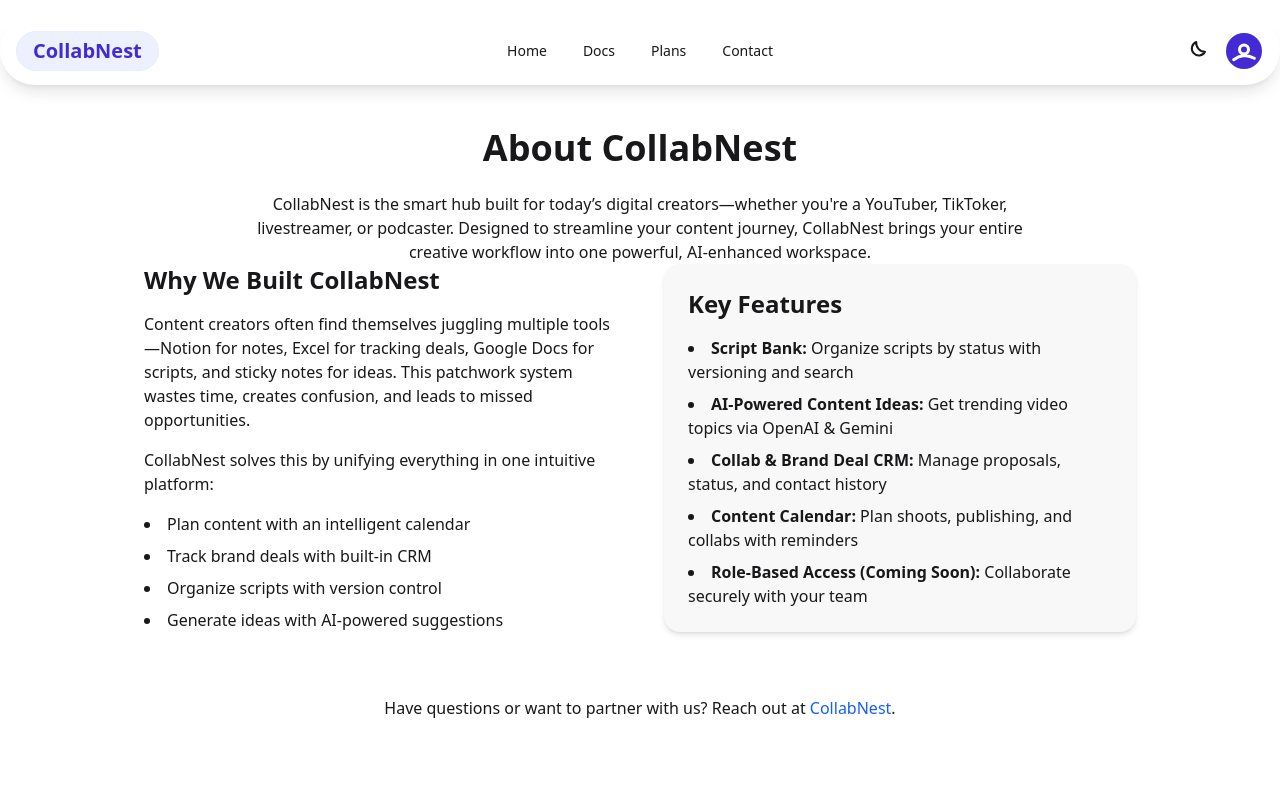
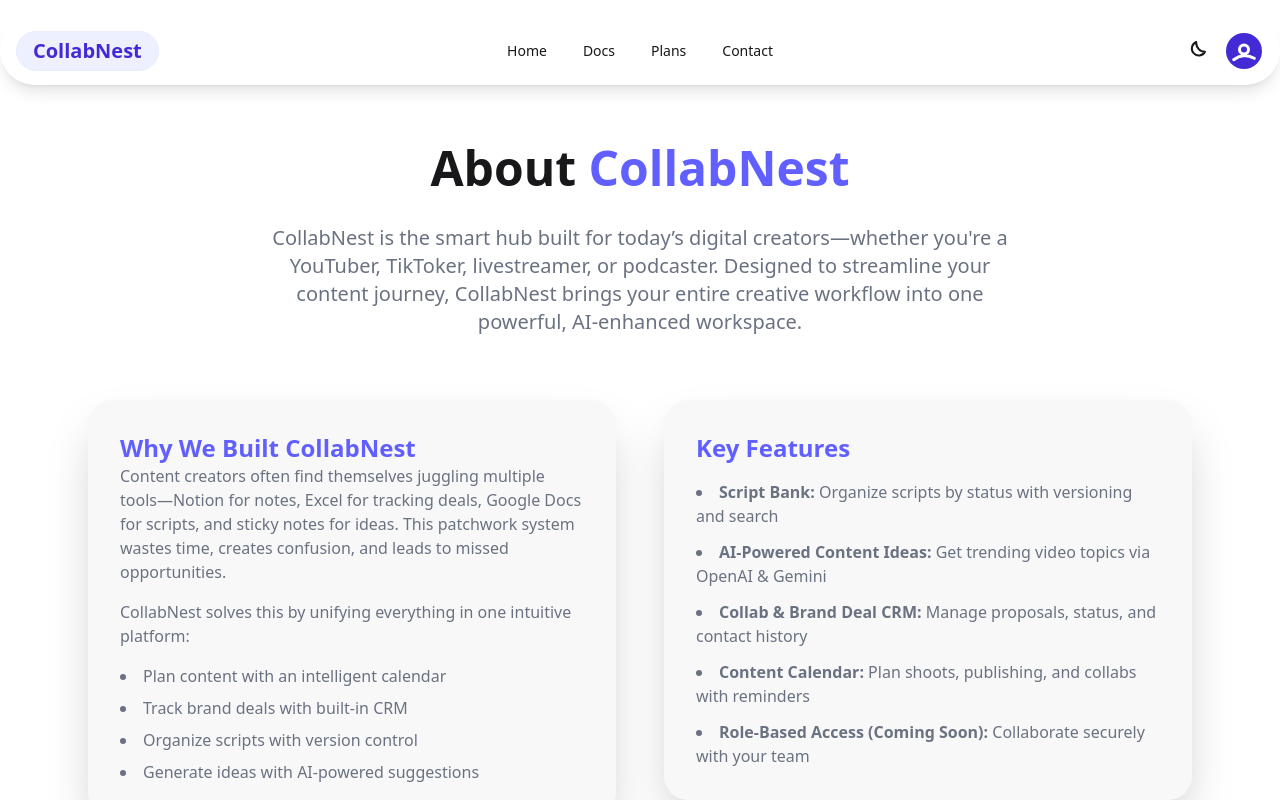
Before and after one commit to Pinku-code/CollabNest-Dev, a React (Vite) app in the folder Client/: page /about in a window 1280 px wide. Shown: the top 800 px of the page. Built offline with nearby package versions, Linux system fonts and the light colour scheme.

Commit message:
update about page

```diff
--- a/Client/src/pages/AboutPage.jsx
+++ b/Client/src/pages/AboutPage.jsx
@@ -1,31 +1,35 @@
+import { Library } from "lucide-react";
 import React from "react";
+import { Link } from "react-router-dom";
+import Navbar from "../components/Navbar";
 import Footer from "../components/Footer";
-import Navbar from "../components/Navbar";
-import { Link } from "react-router-dom";
+
 const AboutPage = () => {
   return (
     <div>
       <Navbar/>
-        <div className="bg-base-100 max-w-5xl mx-auto px-4 py-16">
-      <h1 className="text-4xl font-bold mb-6 text-center ">About CollabNest</h1>
-      <p className="text-lgmb-10 text-center max-w-3xl mx-auto">
+      <div className="max-w-6xl mx-auto px-6 py-20">
+      <h1 className="text-5xl font-extrabold mb-8 text-center">
+        About <span className="text-indigo-500">CollabNest</span>
+      </h1>
+      <p className="text-xl text-gray-500 mb-16 text-center max-w-3xl mx-auto">
         CollabNest is the smart hub built for today’s digital creators—whether you're a
         YouTuber, TikToker, livestreamer, or podcaster. Designed to streamline your content journey,
         CollabNest brings your entire creative workflow into one powerful, AI-enhanced workspace.
       </p>
 
-      <div className="grid gap-12 md:grid-cols-2">
-        <div>
-          <h2 className="text-2xl font-semibold  mb-4">Why We Built CollabNest</h2>
-          <p className=" mb-4">
+      <div className="grid gap-12 md:grid-cols-2 items-start">
+        <div className="bg-base-200 p-6 md:p-8 rounded-3xl shadow-2xl transition-colors">
+          <h2 className="text-2xl font-semibold text-indigo-500">Why We Built CollabNest</h2>
+          <p className="text-gray-500 mb-4">
             Content creators often find themselves juggling multiple tools—Notion for notes,
             Excel for tracking deals, Google Docs for scripts, and sticky notes for ideas.
             This patchwork system wastes time, creates confusion, and leads to missed opportunities.
           </p>
-          <p className="">
+          <p className="text-gray-500 ">
             CollabNest solves this by unifying everything in one intuitive platform:
           </p>
-          <ul className="list-disc list-inside mt-4  space-y-2">
+          <ul className="list-disc list-inside mt-4 text-gray-500 space-y-2">
             <li>Plan content with an intelligent calendar</li>
             <li>Track brand deals with built-in CRM</li>
             <li>Organize scripts with version control</li>
@@ -33,9 +37,9 @@ const AboutPage = () => {
           </ul>
         </div>
 
-        <div className="bg-base-200 p-6 rounded-2xl shadow-md">
-          <h2 className="text-2xl font-semibold  mb-4">Key Features</h2>
-          <ul className="list-disc list-inside space-y-2 ">
+        <div className="bg-base-200 p-6 md:p-8 rounded-3xl shadow-2xl transition-colors">
+          <h2 className="text-2xl font-semibold text-indigo-500 mb-4">Key Features</h2>
+          <ul className="list-disc list-inside space-y-3 text-gray-500">
             <li><strong>Script Bank:</strong> Organize scripts by status with versioning and search</li>
             <li><strong>AI-Powered Content Ideas:</strong> Get trending video topics via OpenAI & Gemini</li>
             <li><strong>Collab & Brand Deal CRM:</strong> Manage proposals, status, and contact history</li>
@@ -45,8 +49,10 @@ const AboutPage = () => {
         </div>
       </div>
 
-      <div className="mt-16 text-center">
-        <p className="">Have questions or want to partner with us? Reach out at <span className="text-blue-600"><Link to={"/contact"}>CollabNest</Link></span>.</p>
+      <div className="mt-20 text-center">
+        <p className="text-gray-600 ">
+          Have questions or want to partner with us? Reach out at <span className="text-indigo-500"><Link to={"/contact"}>CollabNest</Link></span>.
+        </p>
       </div>
     </div>
     <Footer/>
```
